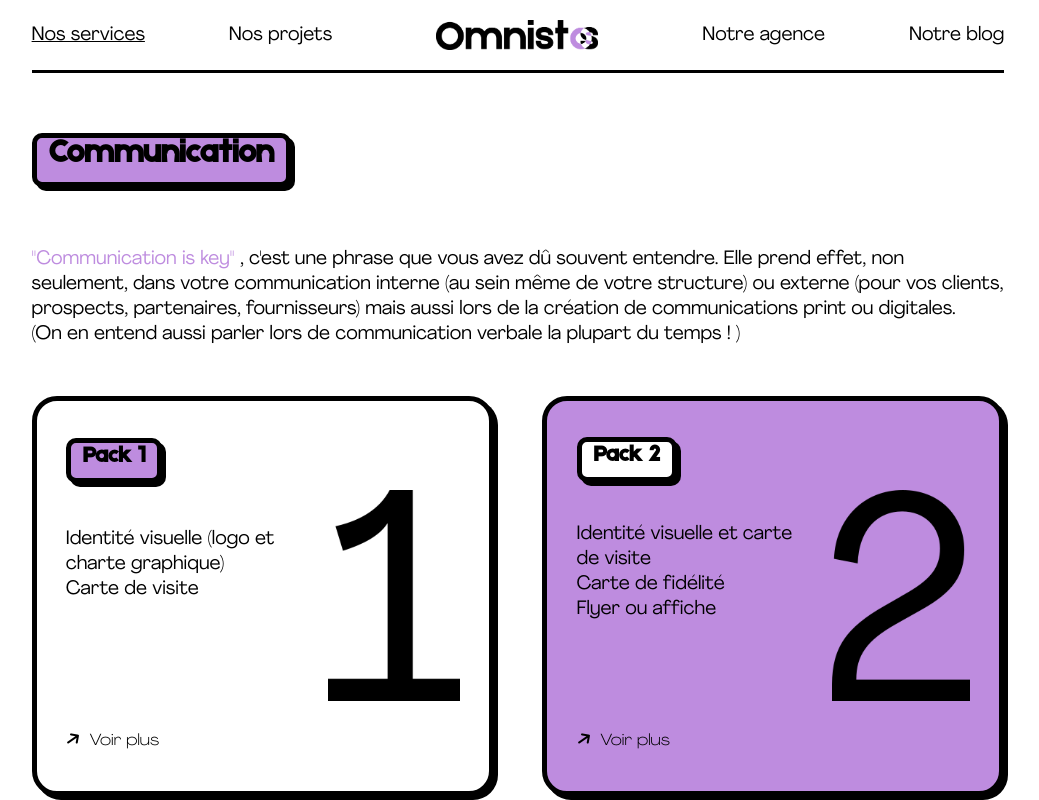
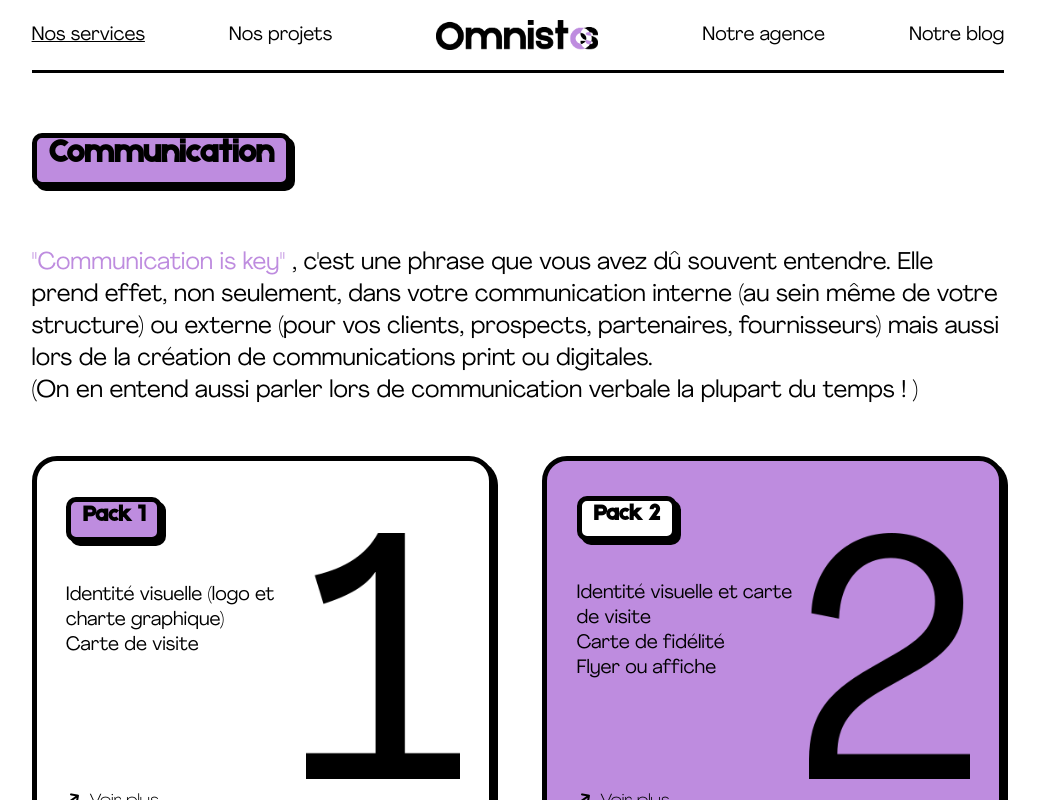
Before and after one commit to traccoenlea/omniweb, a React (Create React App) app: page /services in a window 1280 px wide. Shown: the top 800 px of the page, without its empty margins (122-1161 px from the left). Built offline with nearby package versions, Linux system fonts and the light colour scheme.

Commit message:
last commit before hosting

```diff
--- a/src/assets/style/components/agency.scss
+++ b/src/assets/style/components/agency.scss
@@ -59,6 +59,7 @@
       }
 
       .ButtonChronoModal {
+        margin-bottom: 20px;
         background-color: var(--accent);
         height: 32px;
         width: fit-content;
--- a/src/assets/style/components/services.scss
+++ b/src/assets/style/components/services.scss
@@ -28,7 +28,9 @@
       }
 
       .presentation {
-        font-size: 1.2rem;
+        font-size: 1.5rem;
+        line-height: 2rem;
+
         margin-bottom: 5%;
         @media screen and (max-width: 900px) {
           font-size: 1rem;
@@ -188,16 +190,16 @@
           }
 
           .ImgId {
-            height: 100%;
-            @media screen and (max-width: 1500px) {
-              height: 60%;
-            }
-            @media screen and (max-width: 1050px) {
-              height: 60%;
-            }
-            @media screen and (max-width: 720px) {
-              height: 60%;
-            }
+            height: 70%;
+            // @media screen and (max-width: 1500px) {
+            //   height: 60%;
+            // }
+            // @media screen and (max-width: 1050px) {
+            //   height: 60%;
+            // }
+            // @media screen and (max-width: 720px) {
+            //   height: 60%;
+            // }
           }
         }
       }
--- a/src/components/components/Footer.js
+++ b/src/components/components/Footer.js
@@ -12,7 +12,7 @@ export const Footer = () => {
           <h3>Pages</h3>
           <div className="links flex flexc jcb">
             <NavLink to="/">Accueil</NavLink>
-            <NavLink to="/projects">Nos projets</NavLink>
+            <NavLink to="/projets">Nos projets</NavLink>
             <NavLink to="/services">Nos services</NavLink>
             <NavLink to="/agence">Notre agence</NavLink>
             <NavLink to="/blog">Notre blog</NavLink>
--- a/src/components/pages/Services.js
+++ b/src/components/pages/Services.js
@@ -156,7 +156,7 @@ export const Services = () => {
           </div>
           {/* Container des packs communication */}
 
-          {width <= 1024 ? (
+          {width <= 1200 ? (
             <ServicesMobile packs={PacksCommunication} />
           ) : (
             <div>
@@ -182,7 +182,7 @@ export const Services = () => {
           </div>
           {/* Container des packs web */}
 
-          {width <= 1024 ? (
+          {width <= 1200 ? (
             <ServicesMobile packs={PacksWeb} />
           ) : (
             <div>
```
